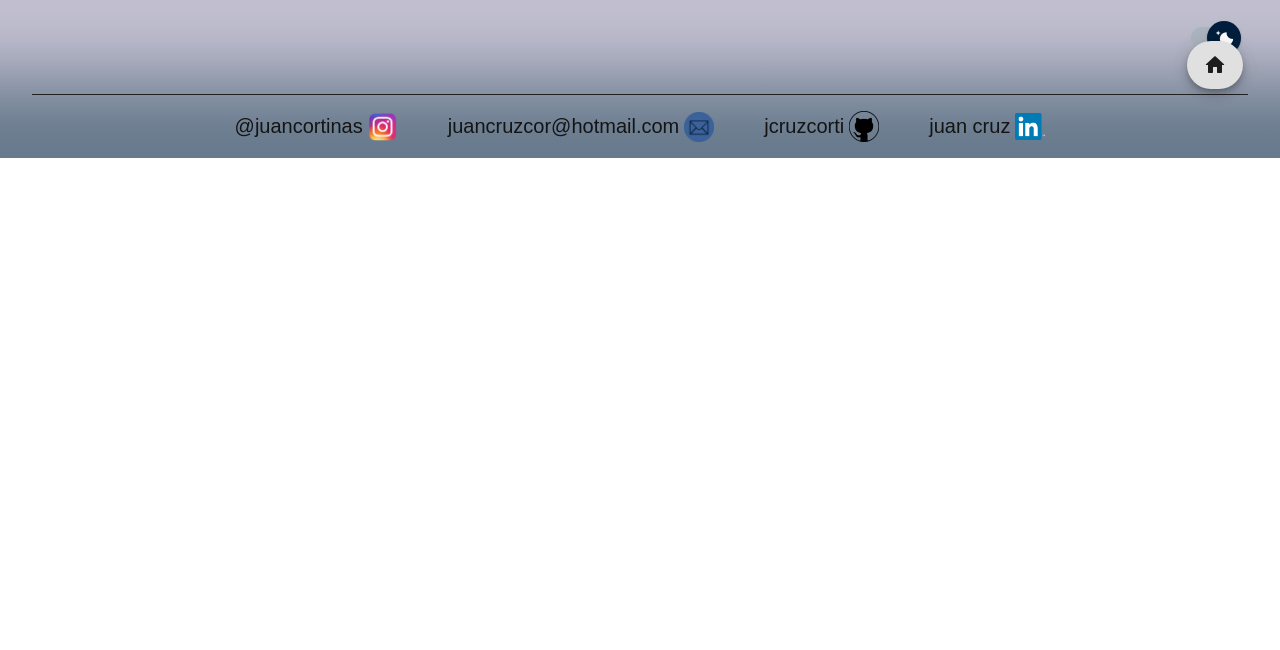
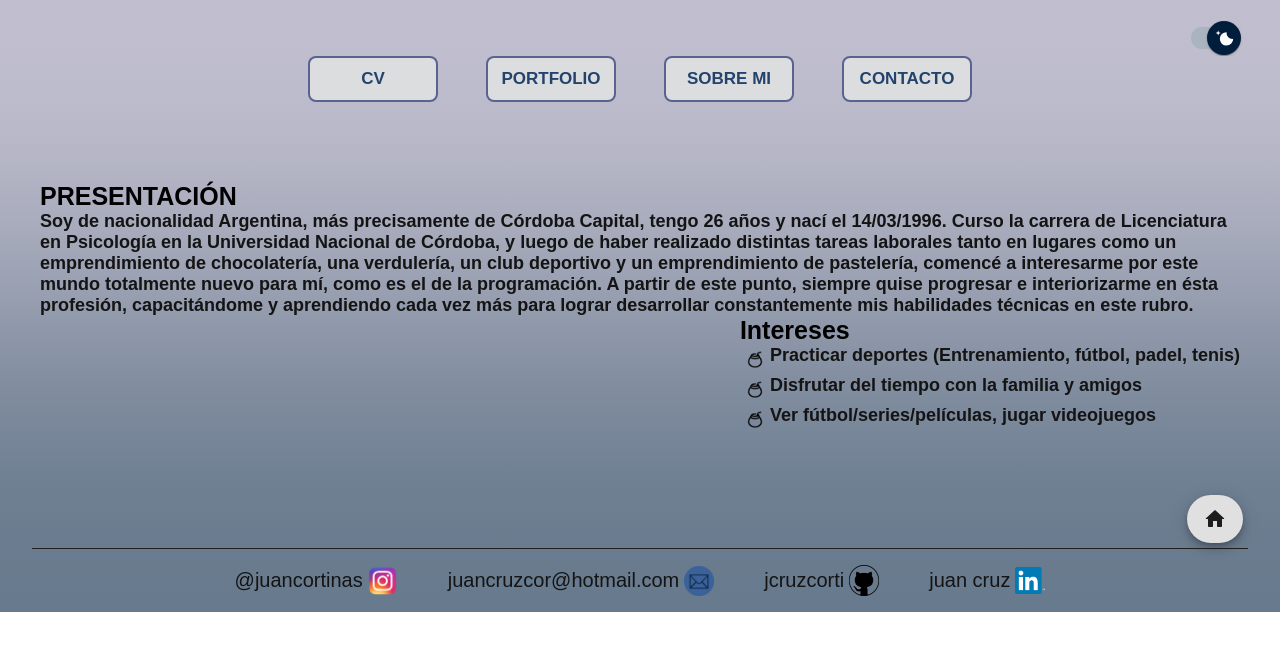
Before and after one commit to Jcruzcorti/newportfolio, a React (Create React App) app: page /sobremi in a window 1280 px wide. Shown: the top 650 px of the page. Built offline with nearby package versions, Linux system fonts and the light colour scheme; a web font is replaced by a local one.

Commit message:
structuring of an AboutMe component already created, with its content and CSS styles

```diff
--- a/src/App.jsx
+++ b/src/App.jsx
@@ -8,6 +8,7 @@ import ContextProvider from './context/Context';
 import {BrowserRouter, Routes, Route, Link} from 'react-router-dom'
 import Cv from './components/cv/Cv';
 import Portfolio from './components/portfolio/Portfolio';
+import AboutMe from './components/aboutme/AboutMe';
 
 
 
@@ -32,8 +33,8 @@ function App() {
               <Route path='/' element={<Presentation/>}/>
               <Route path='/cv' element={<Cv/>}/>
               <Route path='/portfolio' element={<Portfolio/>}/>
+              <Route path='/sobremi' element={<AboutMe/>}/>
             </Routes>
-
             <div className='ButtonLinkHome'>
               <Link to='/'><ButtonLinkHome/></Link>
             </div>
--- a/src/components/aboutme/AboutMe.jsx
+++ b/src/components/aboutme/AboutMe.jsx
@@ -1,14 +1,31 @@
 import React from 'react'
 import './aboutme.css'
+import mate from '../../imgs/mate.png'
+import NavBar from '../navbar/NavBar'
 
 
 
 function AboutMe() {
 
   return (
-    <div className='DivAboutMe'>
 
-    </div>
+      <>
+        <NavBar/>
+        <div className='DivAboutMe'>
+            <div className='DivAboutMePresentation'>
+              <h2>PRESENTACIÓN</h2>
+              <h4 className='h4'> Soy de nacionalidad Argentina, más precisamente de Córdoba Capital, tengo 26 años y nací el 14/03/1996. Curso la carrera de Licenciatura en Psicología en la Universidad Nacional de Córdoba, y luego de haber realizado distintas tareas laborales tanto en lugares como un emprendimiento de chocolatería, una verdulería, un club deportivo y un emprendimiento de pastelería, comencé a interesarme por este mundo totalmente nuevo para mí, como es el de la programación. A partir de este punto, siempre quise progresar e interiorizarme en ésta profesión, capacitándome y aprendiendo cada vez más para lograr desarrollar constantemente mis habilidades técnicas en este rubro.</h4>
+            </div>
+            <div className='DivInterests'>
+              <div className='DivInterestsItems'>
+                <h2>Intereses</h2>
+                <h4 className='h4'><img src={mate} alt='img mate' className='imgMate'/>Practicar deportes (Entrenamiento, fútbol, padel, tenis)</h4>
+                <h4 className='h4'><img src={mate} alt='img mate' className='imgMate'/>Disfrutar del tiempo con la familia y amigos</h4>
+                <h4 className='h4'><img src={mate} alt='img mate' className='imgMate'/>Ver fútbol/series/películas, jugar videojuegos</h4>
+              </div>
+          </div>
+        </div>
+      </>
   )
 }
 
--- a/src/components/aboutme/aboutme.css
+++ b/src/components/aboutme/aboutme.css
@@ -0,0 +1,47 @@
+.DivAboutMe{
+    display: flex;
+    flex-direction: column;
+    justify-content: space-around;
+    align-items: center;
+    margin-top: 50px;
+    margin-bottom: 50px;
+    padding: 10px;
+}
+
+.DivAboutMe:hover{
+    border-radius: 10px;
+    box-shadow: 3px 3px 10px 0.5px #141414;
+    transition: 0.8s all;
+
+  }
+
+.DivAboutMePresentation{
+    display: flex;
+    flex-direction: column;
+    justify-content: space-around;
+    align-items: flex-start;
+    width: 150vmin;
+}
+
+.DivInterests{
+    display: flex;
+    flex-direction: column;
+    justify-content: right;
+    align-items: flex-end;
+    width: 150vmin;
+}
+
+.DivInterestsItems{
+    display: flex;
+    flex-direction: column;
+    justify-content: space-around;
+    align-items: flex-start;
+}
+
+
+.imgMate{
+    /* vertical-align: text-bottom; */
+    width: 20px;
+    height: 20px;
+    padding: 5px;
+}
--- a/src/components/navbar/NavBar.jsx
+++ b/src/components/navbar/NavBar.jsx
@@ -10,10 +10,9 @@ function NavBar() {
 
   return (
     <div className="DivNavBar">
-
         <NavLink to='/cv'><ButtonHover tittle="CV"/></NavLink>
         <NavLink to='/portfolio'><ButtonHover tittle="PORTFOLIO"/></NavLink>
-        <ButtonHover tittle="SOBRE MI"/>
+        <NavLink to='/sobremi'><ButtonHover tittle="SOBRE MI"/></NavLink>
         <ButtonHover tittle="CONTACTO"/>
     </div>
   )
--- a/src/components/portfolio/PortfolioProyectItem.jsx
+++ b/src/components/portfolio/PortfolioProyectItem.jsx
@@ -16,7 +16,6 @@ function PortfolioProyectItem({proyect}) {
                     <div className='DivInfoCard'>
                         <h4 className='h4Card'>{proyect.description}</h4>
                     </div>
-
                 </div>
             </a>
         </div>
```
Also changed, not shown: src/imgs/mate.png (added).
